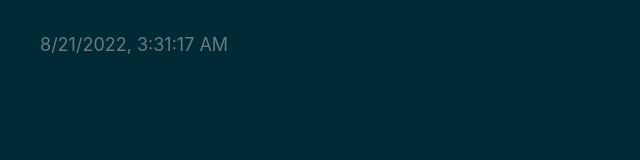
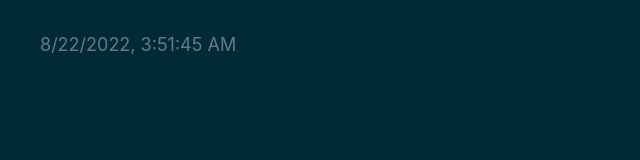
Before and after one commit to web3cave/11-Paradigm, a plain HTML site: page index.html in a window 1280 px wide. Shown: the full height of the page, 0-640 px from the left. Drawn offline with Linux system fonts and the light colour scheme.

Commit message:
deploy: 0d125e485595651792e696ab7f3ad371b7bede66

```diff
--- a/index.html
+++ b/index.html
@@ -54,8 +54,8 @@
     <!-- %after-body-begin.html% -->
 
     <footer>
-      <a class="footer-link" href="https://github.com/web3cave/11-Paradigm/actions/runs/2897036938">
-        <time id="build-timestamp" datetime="2022-08-21T03:31:17.245Z">2022-08-21T03:31:17.245Z</time>
+      <a class="footer-link" href="https://github.com/web3cave/11-Paradigm/actions/runs/2901139689">
+        <time id="build-timestamp" datetime="2022-08-22T03:51:45.499Z">2022-08-22T03:51:45.499Z</time>
       </a>
       <a class="footer-link" href="https://github.com/osmoscraft/osmosfeed">osmosfeed 1.15.1</a>
     </footer>
```
Also changed, not shown: 1 other file.
